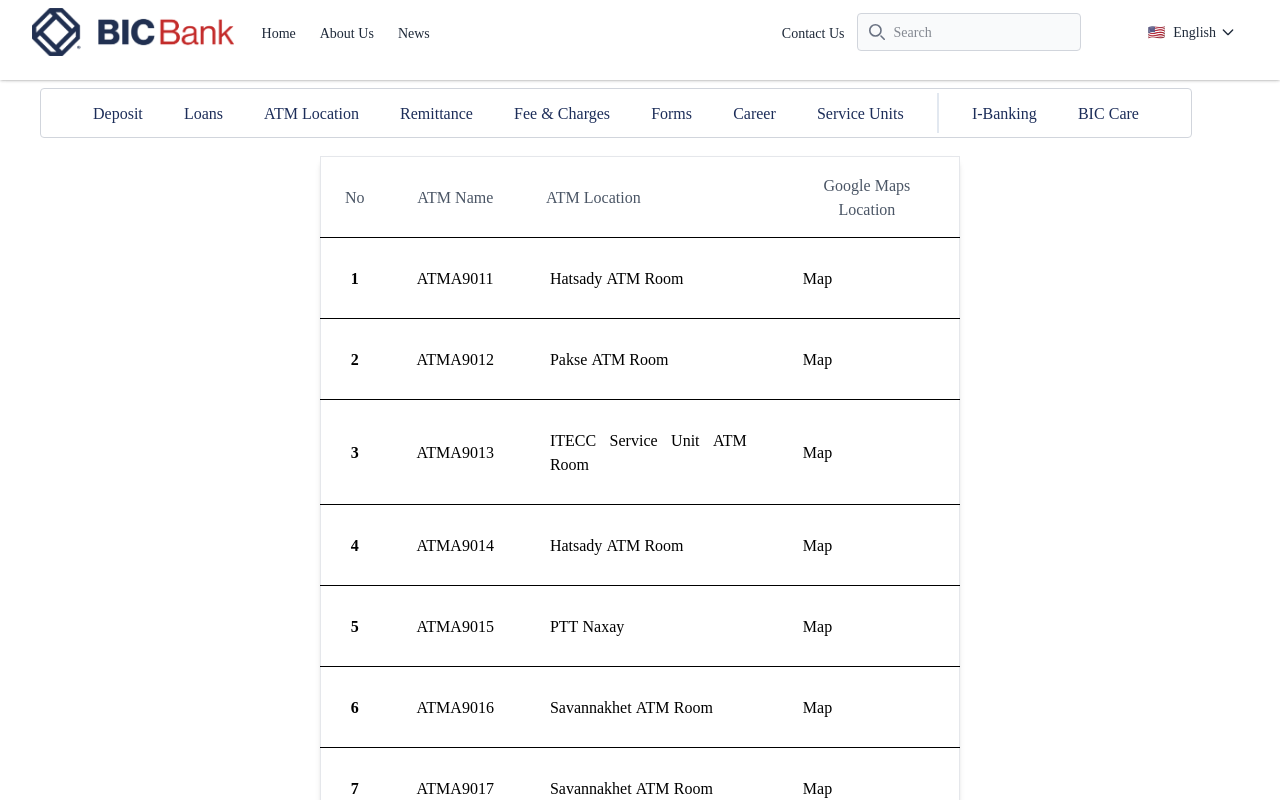
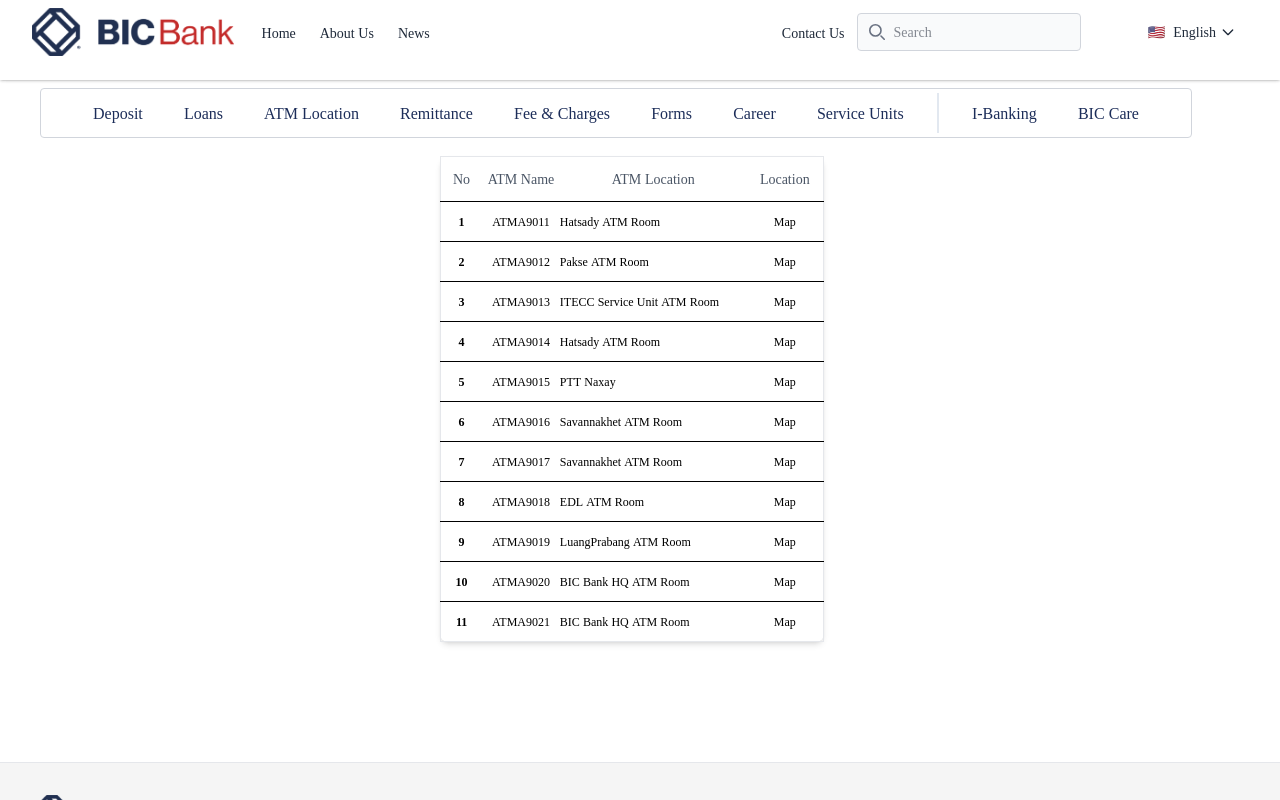
Before and after one commit to Paneeda/web-baseddd, a React (Vite) app: page /atm in a window 1280 px wide. Shown: the top 800 px of the page. Built offline with nearby package versions, Linux system fonts and the light colour scheme.

Commit message:
refactor#5

```diff
--- a/src/components/Header/main.tsx
+++ b/src/components/Header/main.tsx
@@ -84,7 +84,7 @@
 
             </div>
 
-            <div className='flex flex-row  gap-3 items-center ml-85'>
+            <div className='flex flex-row  gap-3 items-center ml-85 max-sm:hidden'>
                       <div className="">
                   <a href="/contactus" className=" rounded-md text-sm font-medium text-gray-800 hover:text-bic-light">{t('ContactUs')}</a>
                 </div>
--- a/src/components/Rate/exchangerate.tsx
+++ b/src/components/Rate/exchangerate.tsx
@@ -29,6 +29,7 @@
 
   const GetExchangeRate = async () => {
     const rawData = await fetchExchangeRate();
+
     if (rawData?.data?.rates) {
       const ratesWithDate = rawData.data.rates.map((rate: any) => ({
         ...rate,
--- a/src/components/midmenubar/main.tsx
+++ b/src/components/midmenubar/main.tsx
@@ -1,4 +1,4 @@
-import Deposit from "../../pages/Product/deposit";
+
 import { useTranslation } from 'react-i18next';
 
 function Midmenu() {
--- a/src/pages/Home/main.tsx
+++ b/src/pages/Home/main.tsx
@@ -12,7 +12,6 @@
 import ImgSliderr from '../../components/Carousel/imgslider';
 
 import CardList from "../../components/Card/main"
-import Midmenu from '../../components/midmenubar/main';
 
 const IMAGES = [SlideImg1, SliderImg2, SliderImg3]
 
--- a/src/pages/Product/atm.tsx
+++ b/src/pages/Product/atm.tsx
@@ -1,96 +1,94 @@
-
-
 function Atm () {
     return (
-        <div className="px-80 pt-19" >
+        <div className=" pt-19 pl-4 lg:px-110 " >
 
-            <div className="   ">
-            <table className=" bg-white text-center shadow-md rounded-lg border border-gray-200 ">
+            <div className=" max-w-sm  ">
+            <table className=" bg-white text-center shadow-md rounded-lg border border-gray-200  ">
                 <thead>
-                    <tr className="border-b ">
-                        <th className="px-6 py-4  text-gray-600 font-medium">No</th>
-                        <th className="px-6 py-4  text-gray-600 font-medium">ATM Name</th>
-                        <th className="px-6 py-4 text-justify text-gray-600 font-medium">ATM Location</th>
-                        <th className="px-6 py-4  text-gray-600 font-medium">Google Maps Location</th>
+                    <tr className="border-b h-10 ">
+                        <th className="text-gray-600 font-medium text-sm w-6 p-3">No</th>
+                        <th className="text-gray-600 font-medium text-sm w-20">ATM Name</th>
+                        <th className=" text-gray-600 font-medium text-sm w-50">ATM Location</th>
+                        <th className="text-gray-600 font-medium text-sm w-20"> Location</th>
                     </tr>
                 </thead>
-                <tbody>
-                 <tr className="border-b">
-                        <th >1</th>
-                        <td className="p-7">	ATMA9011</td>
-                        <td className="  text-justify p-7"> Hatsady ATM Room</td>
-                        <td className="text-justify p-7">Map</td>
+                <tbody className="">
+                 <tr className="border-b text-xs h-10 ">
+                        <th  className="" >1</th>
+                        <td className="">	ATMA9011</td>
+                        <td className=" text-left  "> Hatsady ATM Room</td>
+                        <td className="items-center ">Map</td>
 
                     </tr>
-                  <tr className="border-b">
+                  <tr className="border-b text-xs h-10">
                         <th>2</th>
-                        <td className="p-7">ATMA9012</td>
-                        <td className="text-justify p-7">Pakse ATM Room</td>
-                        <td className="text-justify p-7">Map</td>
+                        <td className="">ATMA9012</td>
+                        <td className="text-left  ">Pakse ATM Room</td>
+                        <td className="items-center">Map</td>
 
                     </tr>
-                    <tr className="border-b">
+                    <tr className="border-b text-xs h-10">
                         <th>3</th>
-                        <td className="p-7">ATMA9013</td>
-                        <td className="text-justify p-7">ITECC Service Unit ATM Room</td>
-                        <td className="text-justify p-7">Map</td>
+                        <td className="">ATMA9013</td>
+                        <td className=" text-left ">ITECC Service Unit ATM Room</td>
+                        <td className="items-center">Map</td>
 
                     </tr>
 
-                     <tr className="border-b">
+                     <tr className="border-b text-xs h-10">
                         <th>4</th>
-                        <td className="p-7">ATMA9014</td>
-                        <td className="text-justify p-7">Hatsady ATM Room</td>
-                        <td className="text-justify p-7">Map</td>
+                        <td className="">ATMA9014</td>
+                        <td className="text-left ">Hatsady ATM Room</td>
+                        <td className="items-center ">Map</td>
 
                     </tr>
-                       <tr className="border-b">
+                       <tr className="border-b text-xs h-10">
                         <th>5</th>
-                        <td className="p-7">ATMA9015</td>
-                        <td className="text-justify p-7">	PTT Naxay</td>
-                        <td className="text-justify p-7">Map</td>
+                        <td className="">ATMA9015</td>
+                        <td className=" text-left ">	PTT Naxay</td>
+                        <td className="items-center ">Map</td>
 
                     </tr>
-                       <tr className="border-b">
+                       <tr className="border-b text-xs h-10">
                         <th>6</th>
-                        <td className="p-7">ATMA9016</td>
-                        <td className="text-justify p-7">Savannakhet ATM Room</td>
-                        <td className="text-justify p-7">Map</td>
+                        <td className="">ATMA9016</td>
+                        <td className="text-left ">Savannakhet ATM Room</td>
+                        <td className="items-center">Map</td>
 
                     </tr>
-                       <tr className="border-b">
+                       <tr className="border-b text-xs h-10">
                         <th>7</th>
-                        <td className="p-7">ATMA9017</td>
-                        <td className="text-justify p-7">	Savannakhet ATM Room</td>
-                        <td className="text-justify p-7">Map</td>
+                        <td className="">ATMA9017</td>
+                        <td className="text-left  ">	Savannakhet ATM Room</td>
+                        <td className="items-center">Map</td>
 
                     </tr>
-                       <tr className="border-b">
+                       <tr className="border-b text-xs h-10">
                         <th>8</th>
-                        <td className="p-7">ATMA9018</td>
-                        <td className="text-justify p-7">		EDL ATM Room</td>
-                        <td className="text-justify p-7">Map</td>
+                        <td className="">ATMA9018</td>
+                        <td className="text-left  ">		EDL ATM Room</td>
+                        <td className="items-center ">Map</td>
 
                     </tr>
-                       <tr className="border-b">
+                       <tr className="border-b text-xs h-10">
                         <th>9</th>
-                        <td className="p-7">ATMA9019</td>
-                        <td className="text-justify p-7">	LuangPrabang ATM Room</td>
-                        <td className="text-justify p-7">Map</td>
+                        <td className="">ATMA9019</td>
+                        <td className="text-left  ">	LuangPrabang ATM Room</td>
+                        <td className="items-center">Map</td>
 
                     </tr>
-                       <tr className="border-b">
+                       <tr className="border-b text-xs h-10">
                         <th>10</th>
-                        <td className="p-7">ATMA9020</td>
-                        <td className="text-justify p-7">	BIC Bank HQ ATM Room</td>
-                        <td className="text-justify p-7">Map</td>
+                        <td className="">ATMA9020</td>
+                        <td className=" text-left ">	BIC Bank HQ ATM Room</td>
+                        <td className="items-center">Map</td>
 
                     </tr>
-                       <tr className="">
+                       <tr className="text-xs h-10">
                         <th>11</th>
-                        <td className="p-7">ATMA9021</td>
-                        <td className="text-justify p-7">	BIC Bank HQ ATM Room</td>
-                        <td className="text-justify p-7">Map</td>
+                        <td className="">ATMA9021</td>
+                        <td className=" text-left ">	BIC Bank HQ ATM Room</td>
+                        <td className="items-center">Map</td>
 
                     </tr>
 
--- a/src/pages/Product/deposit.tsx
+++ b/src/pages/Product/deposit.tsx
@@ -6,7 +6,7 @@
 
 function Deposit() {
     return (
-        <div className=" h-400 pt-15">
+        <div className="pt-15">
             <div className="bg-violet-600  ">
                 <img src={DepImg} alt="" />
             </div>
@@ -19,7 +19,7 @@
 
 
                     <section>
-                        <div className="grid grid-cols-3 sm:grid-cols-2 lg:grid-cols-4 gap-10 ">
+                        <div className="grid grid-cols-1 lg:grid-cols-4 md:grid-cols-3  gap-10 ">
 
 
                             <div className="max-w-xs bg-white border border-gray-200 rounded-lg shadow-xs">
--- a/src/pages/Product/feencharge.tsx
+++ b/src/pages/Product/feencharge.tsx
@@ -1,12 +1,12 @@
 import DownloadIcon from "../../assets/icons/download.svg"
 import fileicon from "/lg/file-icon.png"
 
-function FeeandCharge (){
+function FeeandCharge() {
     return (
         <div className="pt-15">
             <h2 className="text-2xl md:text-3xl pl-2 my-10 border-l-100  border-bic-navy  dark:text-gray-200">Fee & Charges</h2>
 
-               <div className="p-10 grid grid-cols-3 rounded-lg shadow">
+            <div className="p-5 grid grid-cols-1 lg:grid-cols-3 rounded-lg shadow">
                 {/*item*/}
                 <div className="relative  my-6 bg-white shadow-sm border border-slate-200 rounded-lg w-96">
 
--- a/src/pages/contactUs/main.tsx
+++ b/src/pages/contactUs/main.tsx
@@ -1,8 +1,7 @@
 import addIcon from "../../assets/icons/mapmarker.svg"
 import phonesIcon from "../../assets/icons/phonecall.svg"
 import emailIcon from "../../assets/icons/envelope.svg"
-import HqImg from "/lg/hq.png"
-import Unit1 from "/lg/hatsady-unit.png"
+
 function Contactus() {
     return (
         <div className="pt-16">
```
Also changed, not shown: src/components/Card/main.tsx (+23 -1 lines), src/components/Carousel/imgslider.tsx (+6 -6 lines), src/pages/Product/loans.tsx (+10 -10 lines). Lines whose indentation alone changed are shown as unchanged.
